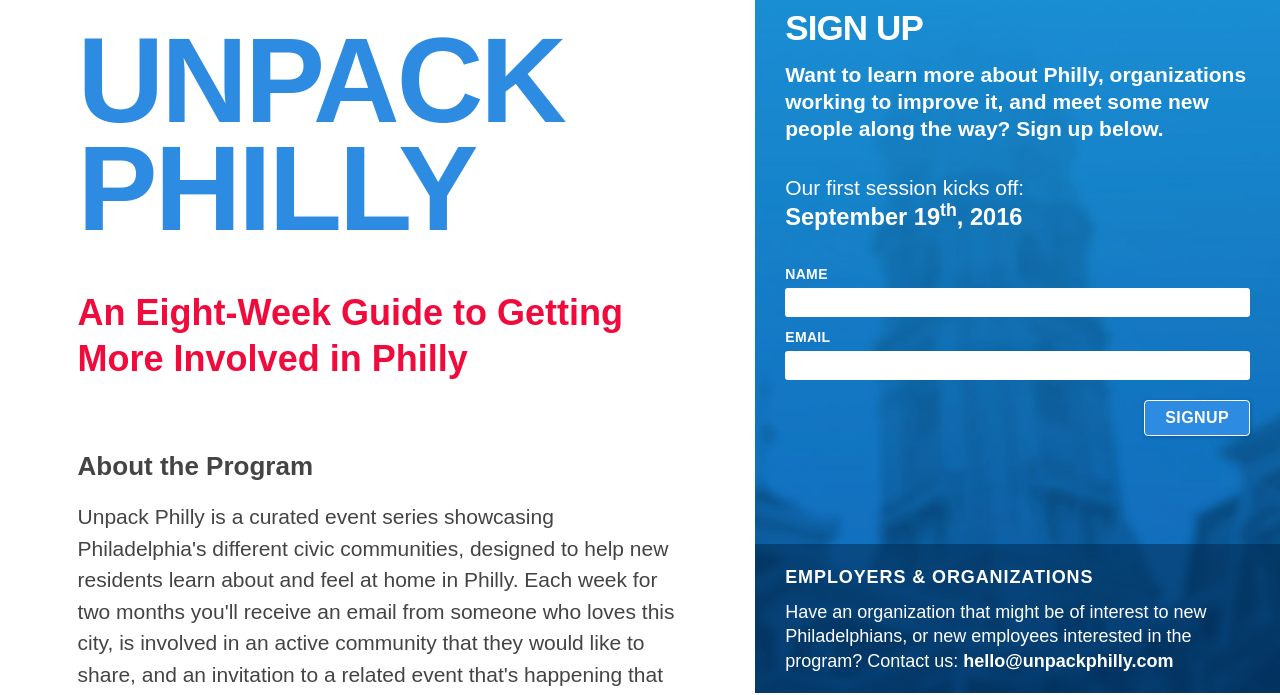
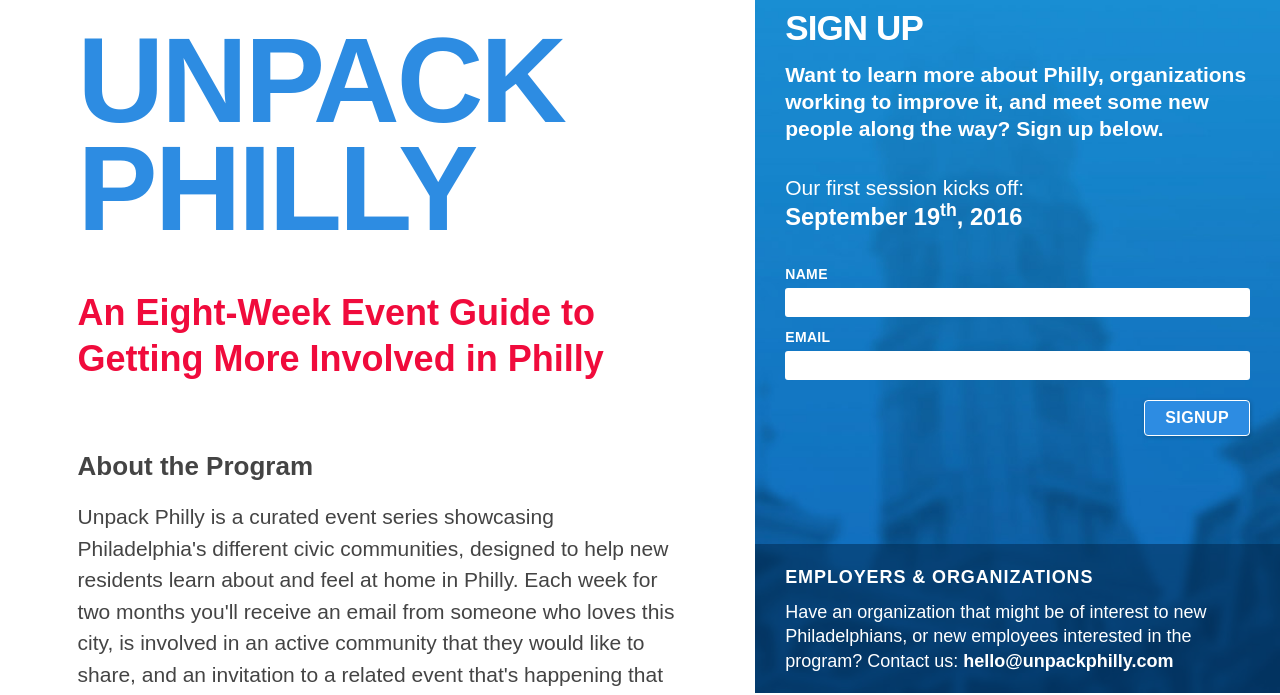
Before and after one commit to davisshaver/unpackphilly, a website: page index.html in a window 1280 px wide. Shown: the part 107-802 px from the top of the page. Drawn offline with Linux system fonts and the light colour scheme.

Commit message:
"Event Guide" instead of "Guide"?

```diff
--- a/index.html
+++ b/index.html
@@ -25,7 +25,7 @@
         <div class="content">
           <img src="img/yip-logo.png" id="yip-logo" alt="Young Involved Philadelphia" >
           <h1 class="a-head">Unpack Philly</h1>
-          <h2 class="b-head">An Eight-Week Guide to Getting More Involved in Philly</h2>
+          <h2 class="b-head">An Eight-Week Event Guide to Getting More Involved in Philly</h2>
           <div id="anchors">
             <a href="#sign-up">Sign Up</a>
           </div>
```
